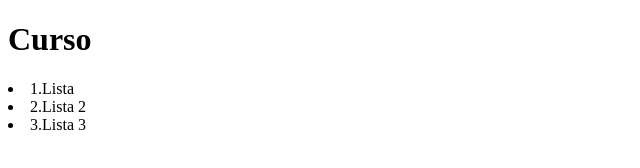
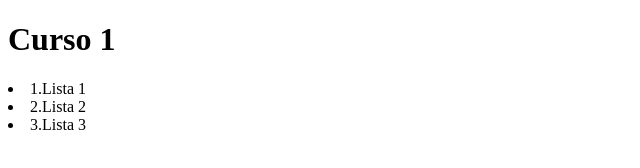
Before and after one commit to andrez3103/GitExample, a plain HTML site: page index.html in a window 1280 px wide. Shown: the full height of the page, 0-640 px from the left. Drawn offline with Linux system fonts and the light colour scheme.

Commit message:
actualizando

```diff
--- a/index.html
+++ b/index.html
@@ -9,8 +9,8 @@
 
 <body>
 
-    <h1>Curso    </h1>
-    <li>1.Lista</li>
+    <h1>Curso  1  </h1>
+    <li>1.Lista 1</li>
     <li>2.Lista 2</li>
     <li>3.Lista 3</li>
 </body>
```
